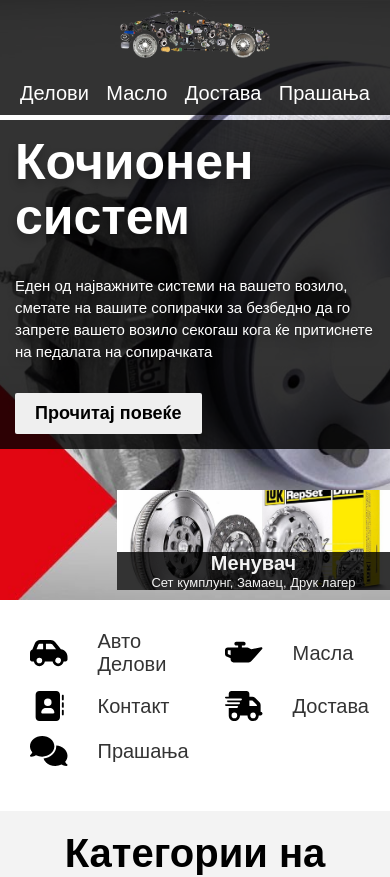
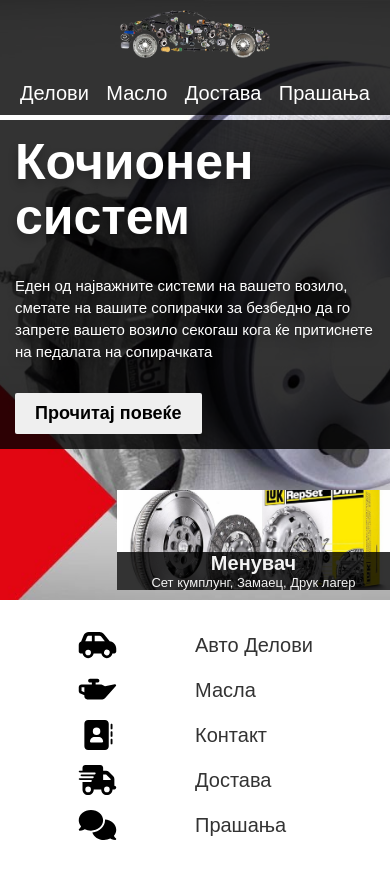
Before and after one commit to Riste05/autoparts, a React (Vite) app: page / in a window 390 px wide. Shown: the top 877 px of the page. Built offline with nearby package versions, Linux system fonts and the light colour scheme; a web font is replaced by a local one.

Commit message:
update infobar

```diff
--- a/src/pages/home/component/InfoBar/infoBar.module.css
+++ b/src/pages/home/component/InfoBar/infoBar.module.css
@@ -37,7 +37,7 @@
 @media only screen and (max-width: 850px) {
   .container {
     display: grid;
-    grid-template-columns: repeat(2, 1fr);
+    grid-template-columns: repeat(auto-fit, minmax(250px, 1fr));
   }
 
   .info > * {
@@ -55,9 +55,9 @@
   }
 }
 
-@media only screen and (max-width: 380px) {
+/* @media only screen and (max-width: 380px) {
   .container {
     display: flex;
     flex-direction: column;
   }
-}
+} */
```
